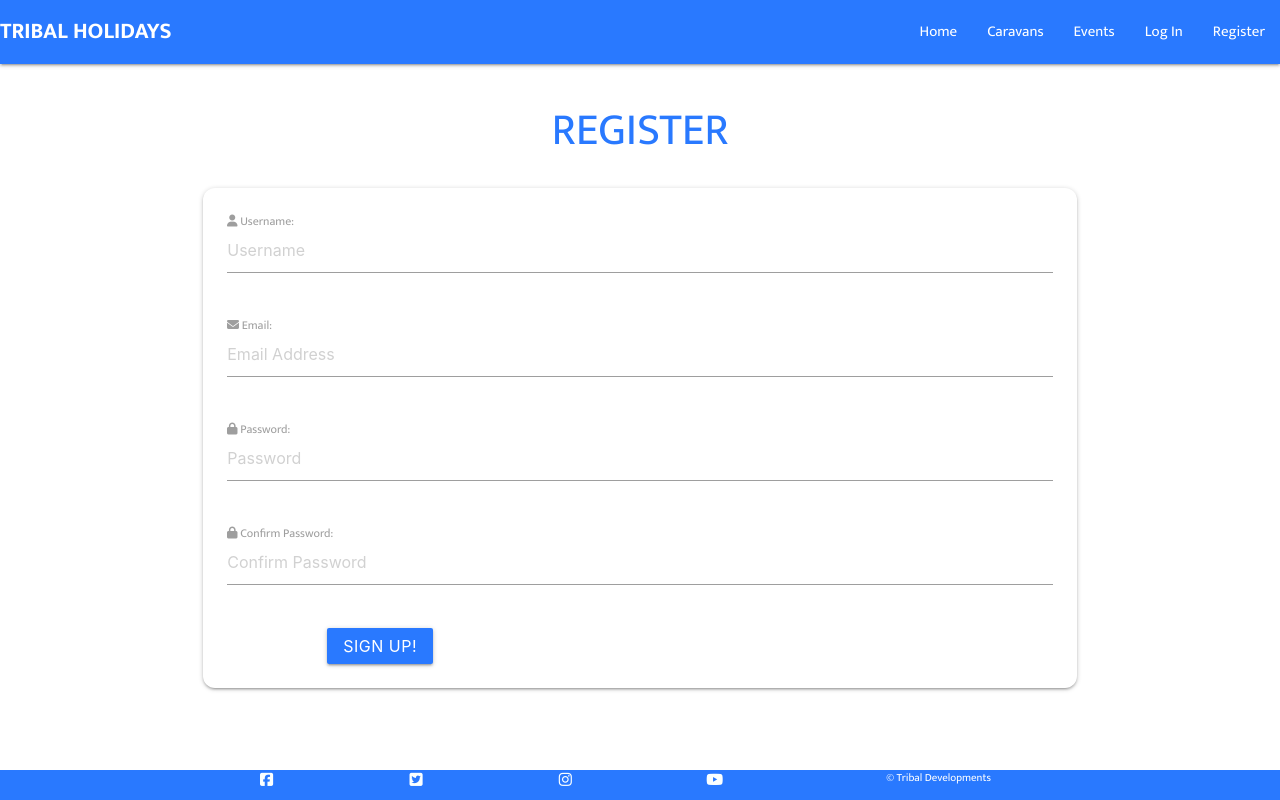
After one commit to ABaron21/Tribal_Holidays, a Flask app: page /register in a window 1280 px wide. The commit adds this page. Run offline with Flask 2, Linux system fonts and the light colour scheme; some libraries are stand-ins or nearby versions.

Commit message:
Add register page with structure and styling

```diff
--- a/holidaymanager/routes.py
+++ b/holidaymanager/routes.py
@@ -6,3 +6,8 @@ from holidaymanager.models import Users, Caravans, Events, Bookings
 @app.route("/")
 def home():
     return render_template("home.html")
+
+
+@app.route("/register")
+def register():
+    return render_template("register.html")
--- a/holidaymanager/static/css/style.css
+++ b/holidaymanager/static/css/style.css
@@ -88,3 +88,16 @@ main {
 .text-content{
     text-align: center;
 }
+
+/*Register Page*/
+.register-title{
+    color: #2979ff;
+    font-size: 3em;
+}
+.register-card{
+    border-radius: 12px;
+}
+.signup-btn{
+    font-size: 16px;
+    margin-left: 100px;
+}
--- a/holidaymanager/templates/base.html
+++ b/holidaymanager/templates/base.html
@@ -24,7 +24,7 @@
                     <li><a href="">Caravans</a></li>
                     <li><a href="">Events</a></li>
                     <li><a href="">Log In</a></li>
-                    <li><a href="">Register</a></li>
+                    <li><a href="{{ url_for('register') }}">Register</a></li>
                 </ul>
             </div>
         </nav>
@@ -34,7 +34,7 @@
             <li><a href="">Caravans</a></li>
             <li><a href="">Events</a></li>
             <li><a href="">Log In</a></li>
-            <li><a href="">Register</a></li>
+            <li><a href="{{ url_for('register') }}">Register</a></li>
         </ul>
     </header>
 
--- /dev/null
+++ b/holidaymanager/templates/register.html
@@ -0,0 +1,41 @@
+{% extends 'base.html' %}
+{% block content %}
+<div class="container">
+    <h1 class="register-title uppercase center">Register</h1>
+    <div class="row">
+        <div class="col s12">
+            <div class="card register-card">
+                <div class="card-content">
+                    <form>
+                        <div class="row">
+                            <div class="input-field col s12">
+                                <input placeholder="Username" id="username" type="text" class="validate">
+                                <label for="username"><i class="fa-solid fa-user"></i> Username:</label>
+                            </div>
+                        </div>
+                        <div class="row">
+                            <div class="input-field col s12">
+                                <input placeholder="Email Address" id="email" type="email" class="validate">
+                                <label for="email"><i class="fa-solid fa-envelope"></i> Email:</label>
+                            </div>
+                        </div>
+                        <div class="row">
+                            <div class="input-field col s12">
+                                <input placeholder="Password" id="password" type="password" class="validate">
+                                <label for="password"><i class="fa-solid fa-lock"></i> Password:</label>
+                            </div>
+                        </div>
+                        <div class="row">
+                            <div class="input-field col s12">
+                                <input placeholder="Confirm Password" id="confirm-password" type="password" class="validate">
+                                <label for="confirm-password"><i class="fa-solid fa-lock"></i> Confirm Password:</label>
+                            </div>
+                        </div>
+                        <button type="submit" class="btn signup-btn blue accent-3">Sign Up!</button>
+                    </form>
+                </div>
+            </div>
+        </div>
+    </div>
+</div>
+{% endblock %}
```
